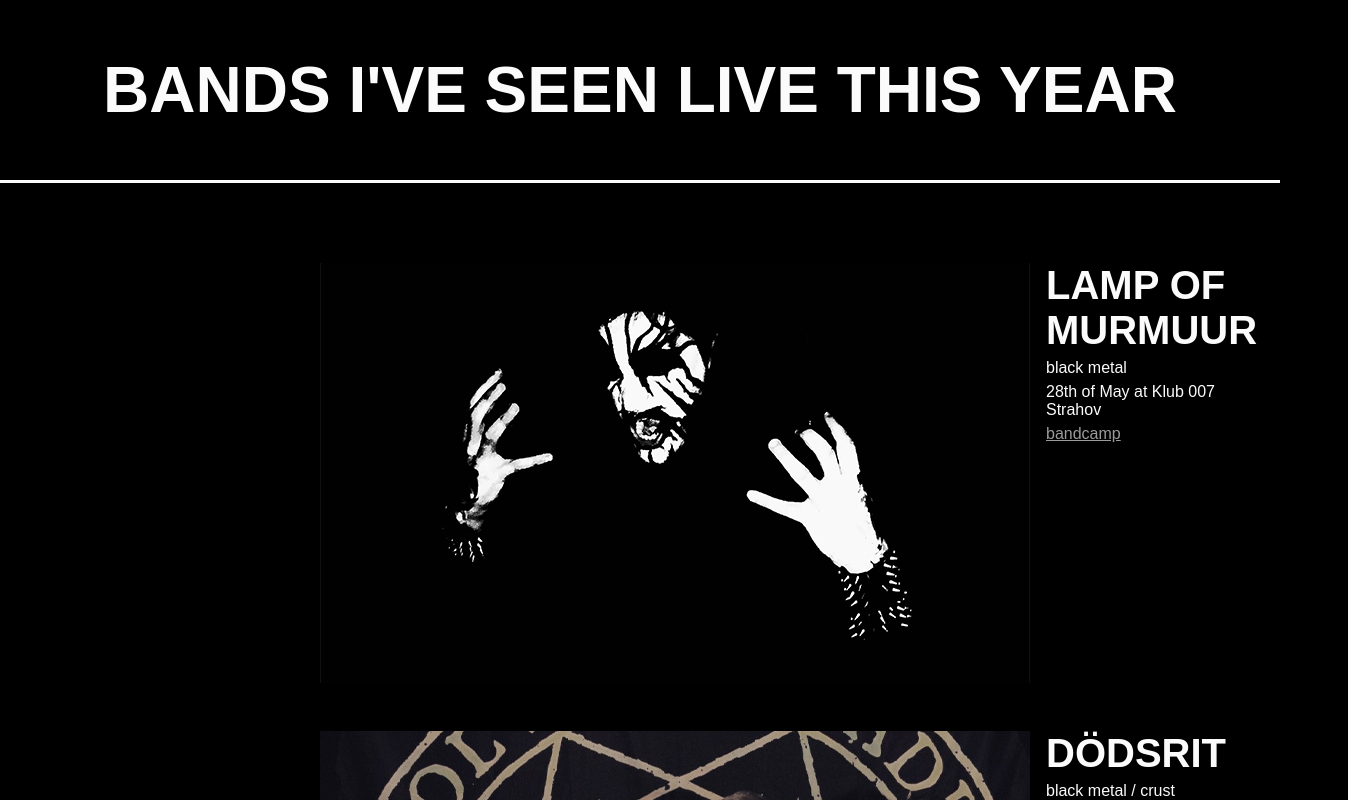
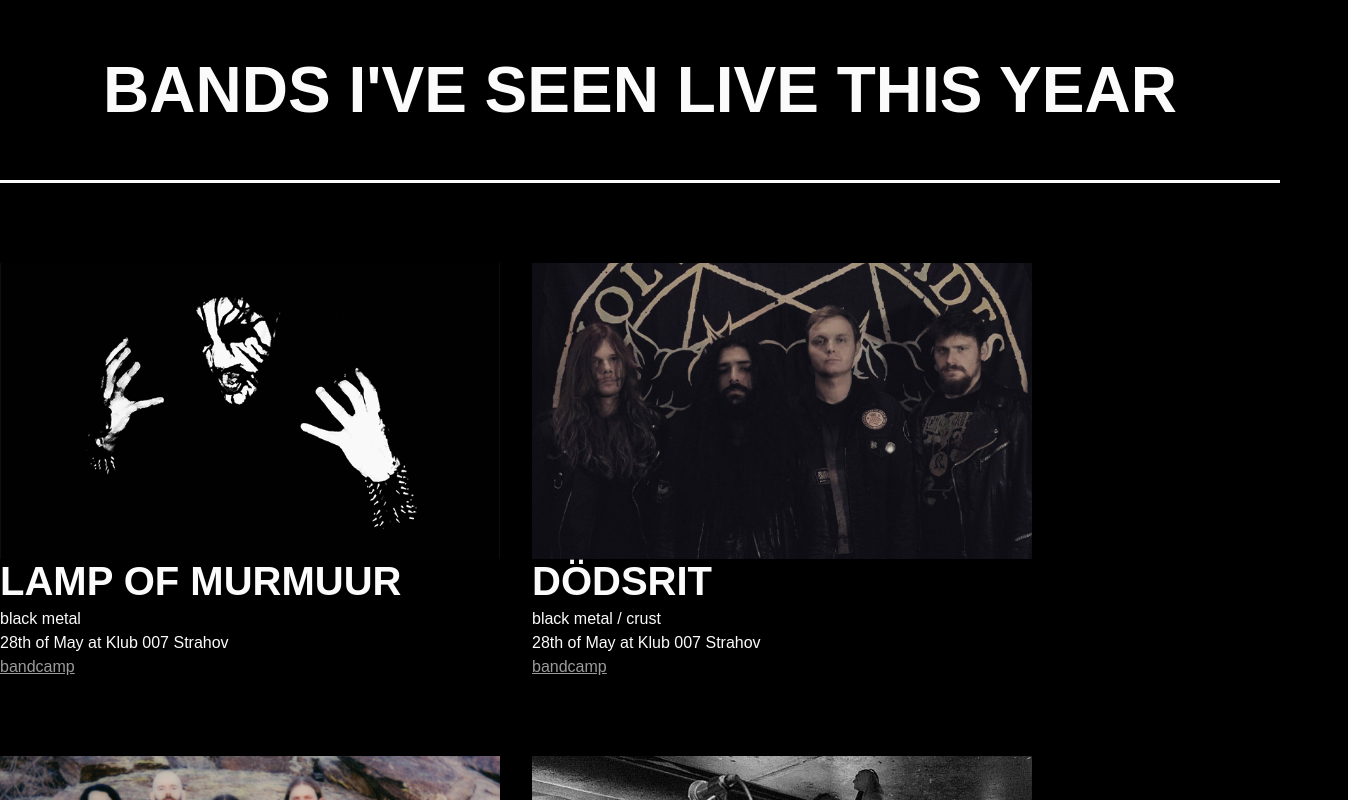
Before and after one commit to rainsab/bisty, a React (Vite) app: page / in a window 1280 px wide. Shown: the top 800 px of the page, 1348 px wide, since content can reach past the window. Built offline with nearby package versions, Linux system fonts and the light colour scheme; a web font is replaced by a local one.

Commit message:
made desktop version

```diff
--- a/src/components/card.jsx
+++ b/src/components/card.jsx
@@ -3,7 +3,7 @@
 export default function Card(props) {
     return (
         <div className="card">
-            <img src={`../images/${props.img}`} alt="" />
+            <img src={`../images/${props.img}`} alt="" className="card-img"/>
             <div className="card-text">
                 <h2>{props.band}</h2>
                 <p>{props.genre}</p>
--- a/src/style.css
+++ b/src/style.css
@@ -17,13 +17,22 @@
 }
 
 .cards-list {
-    margin-inline: 20rem;
+    max-width: 1564px;
+    margin: auto;
+    display: flex;
+    flex-flow: wrap;
+    gap: 2rem;
 }
 
 .card {
     display: flex;
+    flex-flow: column;
     margin-bottom: 3rem;
-    gap: 1rem;
+}
+
+.card-img {
+    max-width: 500px;
+    height: 100%;
 }
 
 h2 {
```
